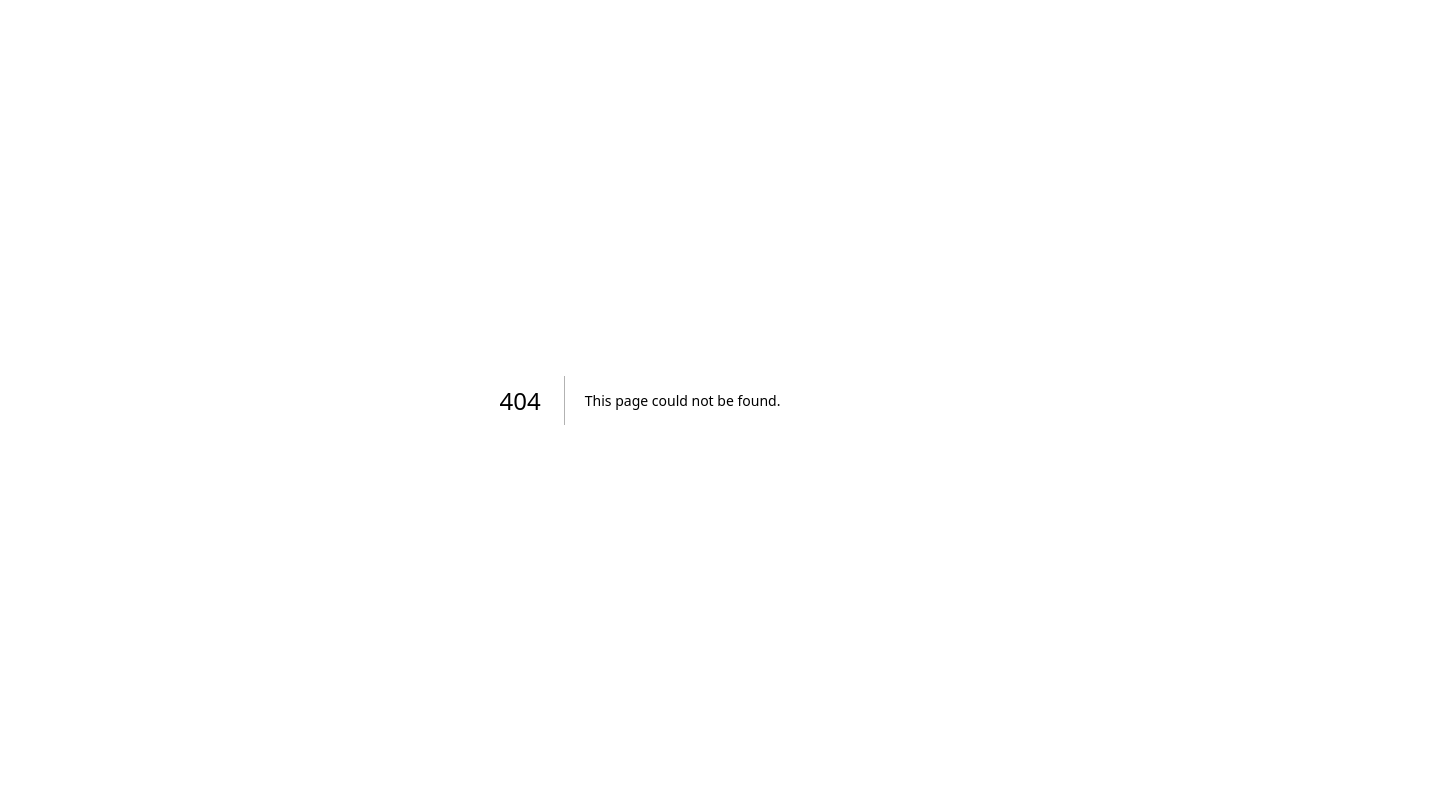
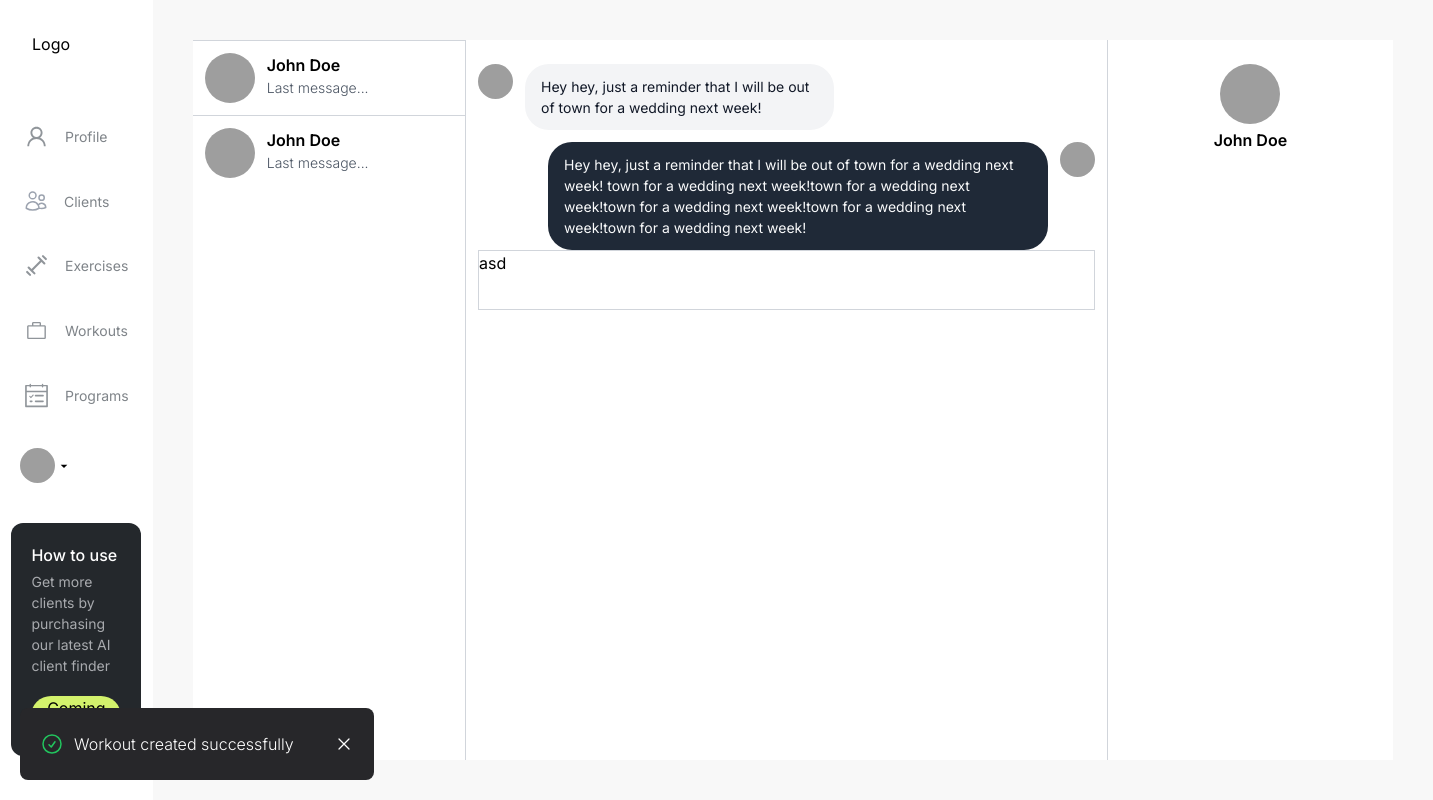
Before and after one commit to JacobDiazCruz/fitness-app, a Next.js app: page /manager/messages in a window 1280 px wide. Before the commit this address had no page. Shown: the whole page, 1433 px wide, since content can reach past the window. Built offline with nearby package versions, Linux system fonts and the light colour scheme; grey boxes are pictures that could not be loaded.

Commit message:
added messages UI

```diff
--- /dev/null
+++ b/src/app/manager/messages/page.tsx
@@ -0,0 +1,104 @@
+'use client';
+
+import { useState } from "react";
+import Image from "next/image";
+
+export default function Messages() {
+  return (
+    <div className="flex h-[90vh]">
+      {/* Messages list */}
+      <div className="w-[520px] bg-white border-r border-r-solid border-gray-300">
+        <div className="p-3 border-t border-t-solid border-gray-300">
+          <div className="flex gap-[12px]">
+            <div className="rounded-full w-[50px] h-[50px] relative overflow-hidden">
+              <Image
+                alt="Trainer Image"
+                src="https://res.cloudinary.com/dqrtlfjc0/image/upload/v1676531024/Oneguru%20Projects/Identifying%20the%20primary%20actions%20and%20sections/Q3_ITEM_B_zcgwbk.png"
+                style={{ objectFit: "cover" }}
+                fill
+              />
+            </div>
+            <div>
+              <h4 className="font-semibold">John Doe</h4>
+              <p className="font-light text-gray-600 text-[14px]">Last message...</p>
+            </div>
+          </div>
+        </div>
+        <div className="p-3 border-t border-t-solid border-gray-300">
+          <div className="flex gap-[12px]">
+            <div className="rounded-full w-[50px] h-[50px] relative overflow-hidden">
+              <Image
+                alt="Trainer Image"
+                src="https://res.cloudinary.com/dqrtlfjc0/image/upload/v1676531024/Oneguru%20Projects/Identifying%20the%20primary%20actions%20and%20sections/Q3_ITEM_B_zcgwbk.png"
+                style={{ objectFit: "cover" }}
+                fill
+              />
+            </div>
+            <div>
+              <h4 className="font-semibold">John Doe</h4>
+              <p className="font-light text-gray-600 text-[14px]">Last message...</p>
+            </div>
+          </div>
+        </div>
+      </div>
+
+      {/* Chat */}
+      <div className="w-full bg-white p-3">
+        <div className="relative">
+          {/* OTHER */}
+          <div className="flex gap-[12px] mt-3">
+            <div className="rounded-full w-[35px] h-[35px] relative overflow-hidden">
+              <Image
+                alt="Trainer Image"
+                src="https://res.cloudinary.com/dqrtlfjc0/image/upload/v1676531024/Oneguru%20Projects/Identifying%20the%20primary%20actions%20and%20sections/Q3_ITEM_B_zcgwbk.png"
+                style={{ objectFit: "cover" }}
+                fill
+              />
+            </div>
+            <div className="bg-gray-100 text-gray-900 py-3 px-4 rounded-3xl w-[50%]">
+              <p className="text-[14px]">
+                Hey hey, just a reminder that I will be out of town for a wedding next week!
+              </p>
+            </div>
+          </div>
+          {/* ME */}
+          <div className="mt-3 flex flex-row-reverse">
+            <div className="flex gap-[12px]">
+              <div className="bg-gray-800 text-gray-50 py-3 px-4 rounded-3xl lg:w-[500px]">
+                <p className="text-[14px]">
+                  Hey hey, just a reminder that I will be out of town for a wedding next week! town for a wedding next week!town for a wedding next week!town for a wedding next week!town for a wedding next week!town for a wedding next week!
+                </p>
+              </div>
+              <div className="rounded-full w-[35px] h-[35px] relative overflow-hidden">
+                <Image
+                  alt="Trainer Image"
+                  src="https://res.cloudinary.com/dqrtlfjc0/image/upload/v1676531024/Oneguru%20Projects/Identifying%20the%20primary%20actions%20and%20sections/Q3_ITEM_B_zcgwbk.png"
+                  style={{ objectFit: "cover" }}
+                  fill
+                />
+              </div>
+            </div>
+          </div>
+          <div className="absolute bottom border border-solid border-gray-300 w-full h-[60px]">
+            asd
+          </div>
+        </div>
+      </div>
+
+      {/* Profiles */}
+      <div className="bg-white w-[500px] border-l border-l-solid border-gray-300 p-6">
+        <div className="rounded-full w-[60px] h-[60px] relative overflow-hidden m-auto">
+          <Image
+            alt="Trainer Image"
+            src="https://res.cloudinary.com/dqrtlfjc0/image/upload/v1676531024/Oneguru%20Projects/Identifying%20the%20primary%20actions%20and%20sections/Q3_ITEM_B_zcgwbk.png"
+            style={{ objectFit: "cover" }}
+            fill
+          />
+        </div>
+        <h3 className="font-semibold text-center mt-1">
+          John Doe
+        </h3>
+      </div>
+    </div>
+  );
+}
--- a/src/app/trainer/MyPortfolio.tsx
+++ b/src/app/trainer/MyPortfolio.tsx
@@ -1,3 +1,5 @@
+import Button from "@/components/global/Button";
+import { ArrowRightIcon } from "@/components/global/Icons";
 import Image from "next/image";
 import Link from "next/link";
 interface Props {
@@ -11,14 +13,14 @@
 
   return (
     <div className="bg-white mt-8 rounded-lg p-6">
-      <div>
+      <div className="flex justify-between">
         <h4 className="text-[22px] font-semibold">My Portfolio</h4>
         <Link
-          className="flex items-center"
           href="/trainer/portfolio/123"
         >
-          View all
-          {rightArrow}
+          <Button endIcon={<ArrowRightIcon />}>
+            View all
+          </Button>
         </Link>
       </div>
       <div className="flex mt-5 gap-[15px] overflow-hidden">
--- a/src/app/trainer/Profile.tsx
+++ b/src/app/trainer/Profile.tsx
@@ -23,12 +23,12 @@
           />
         </div>
         <div className="ml-3">
-          <p className="font-medium">{name}</p>
-          <p>Certified Online Trainer</p>
+          <h4 className="font-semibold">{name}</h4>
+          <p className="text-gray-600 font-light">Certified Online Trainer</p>
         </div>
       </div>
       <div className="mt-4">
-        <p className="text-gray-600">
+        <p className="text-gray-600 font-light">
           {about}
         </p>
       </div>
```
